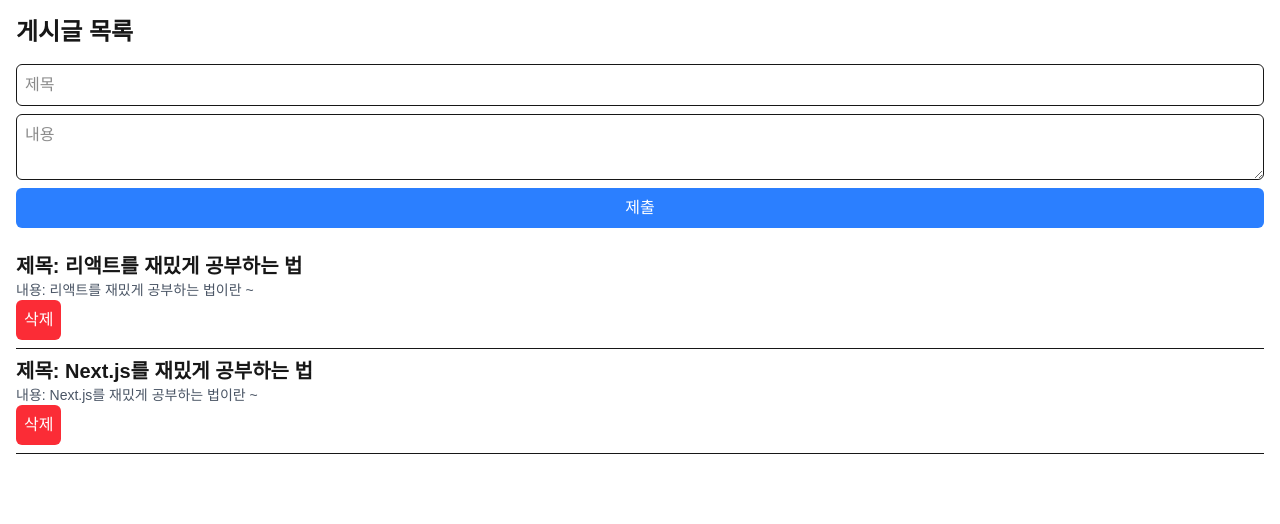
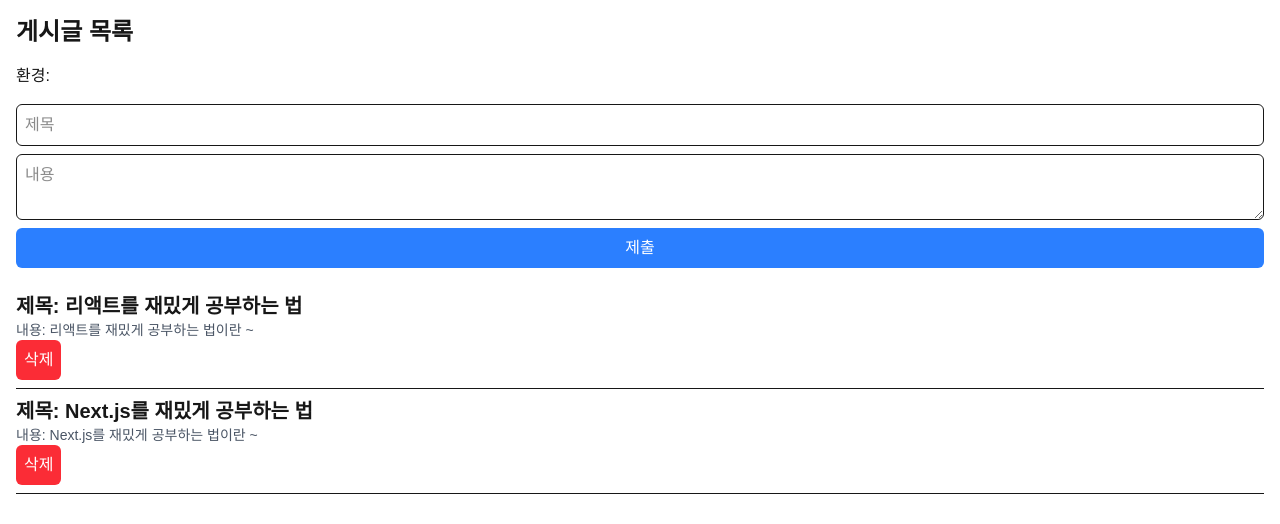
Before and after one commit to DevelopSoo/actions-test, a Next.js app: page / in a window 1280 px wide. Shown: the top 524 px of the page. Built offline with nearby package versions, Linux system fonts and the light colour scheme; no server answers.

Commit message:
환경변수 추가

```diff
--- a/src/app/page.tsx
+++ b/src/app/page.tsx
@@ -66,6 +66,7 @@ export default function Home() {
   return (
     <div className="flex flex-col gap-4 p-4">
       <h1 className="text-2xl font-bold">게시글 목록</h1>
+      <p>환경: {process.env.NEXT_PUBLIC_MY_ENVIRONMENT}</p>
 
       <form onSubmit={handleSubmit} className="flex flex-col gap-2">
         <input
```
